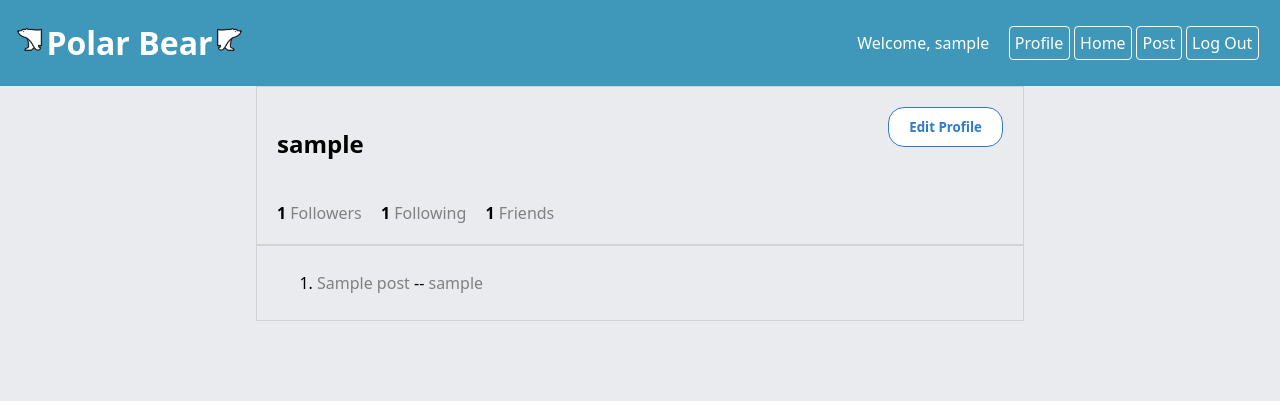
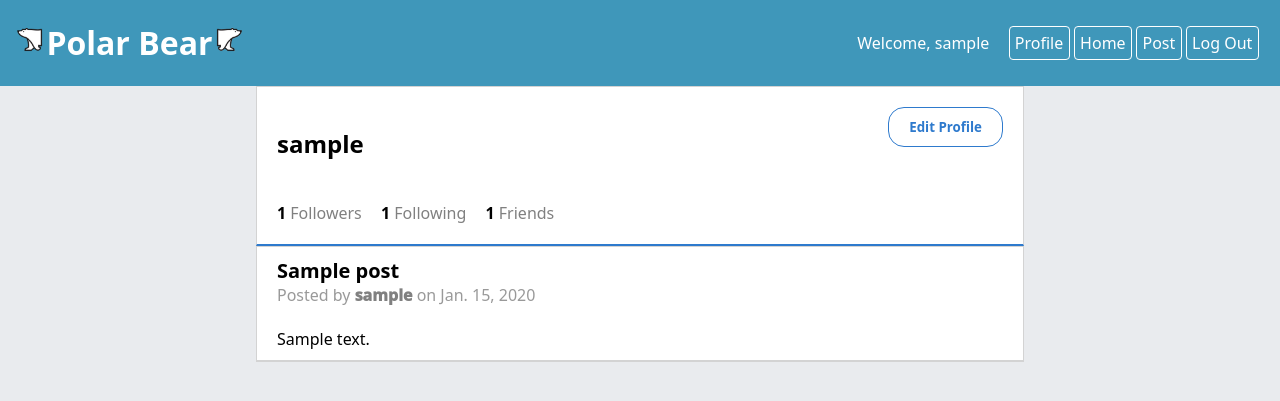
Before and after one commit to petelliott/CMPUT404-project, a Django app: page /user/authors/1 in a window 1280 px wide. Shown: the top 401 px of the page. Run offline with Django 3.2, Linux system fonts and the light colour scheme; a user stored in the database is signed in; tables that the repository leaves empty hold one stand-in row (values such as "Sample post").

Commit message:
Edit posts styling in profile

```diff
--- a/blog/static/blog/postfeed.css
+++ b/blog/static/blog/postfeed.css
@@ -44,7 +44,7 @@
 
 .ptitle {
     color: black;
-    font-size: 18pt;
+    font-size: 15pt;
     font-weight: 800;
 }
 
--- a/users/static/users/profile.css
+++ b/users/static/users/profile.css
@@ -6,6 +6,8 @@
     border-width: 1px;
     padding: 20px 20px 20px 20px;
     overflow: auto;
+    background-color: white;
+    border-bottom: 2px solid #2e7acd;
 }
 
 .profile-body{
@@ -14,8 +16,9 @@
     border-style: solid;
     border-color: lightgray;
     border-width: 1px;
-    padding: 10px 20px;
+
     overflow: auto;
+    background-color: white;
 }
 
 .friends{
@@ -166,3 +169,41 @@ form div {
     background-color: #f2f2f2;
     padding: 20px;
 }
+
+
+.posts {
+    padding: 10px 20px 10px 20px;
+    list-style-type:none;
+    border-bottom: 1px solid lightgray;
+    background-color: white;
+    cursor: pointer;
+}
+
+.ptitle {
+    color: black;
+    font-size: 15pt;
+    font-weight: 800;
+}
+
+.posts a {
+    text-decoration: none;
+    color: grey;
+    font-weight: 1000;
+}
+
+.posts a:hover {
+    text-decoration: underline;
+}
+
+.posts:hover {
+    background-color: #bedeff49;
+    transition: 0.2s;
+}
+
+.pbody{
+    color:rgba(128, 128, 128, 0.801);
+}
+
+.pcontent{
+    color:black;
+}
--- a/users/templates/users/profile.html
+++ b/users/templates/users/profile.html
@@ -50,15 +50,22 @@
       </div>
     </div>
   </div>
-  <ol>
-      {% for post in posts %}
-        <li>
-          <a href="{% url 'viewpost' post.pk|urlencode:"" %}">{{ post.title }}</a>
-          --
-          <a href="{% url 'profile' post.author.pk|urlencode:"" %}">{{ post.author.user.username }}</a>
-        </li>
-      {% endfor %}
-  </ol>
+  <div class="content">
+
+    {% for post in posts %}
+    <div class="posts" onclick="location.href='{% url 'viewpost' post.pk|urlencode:"" %}';">
+      <div class="phead">
+        <div class="ptitle">{{ post.title }}</div>
+      </div>
+      <div class="pbody">
+        Posted by <a href="{% url 'profile' post.author.pk|urlencode:"" %}">{{ post.author.user.username }}</a>
+        on <span>{{ post.date }}</span><br><br>
+        <div class="pcontent">{{ post.content }}</div>
+      </div>
+    </div>
+    {% endfor %}
+
+  </div>
 </div>
 
 <script src="{% static 'users/profile.js'%}"></script>
```
